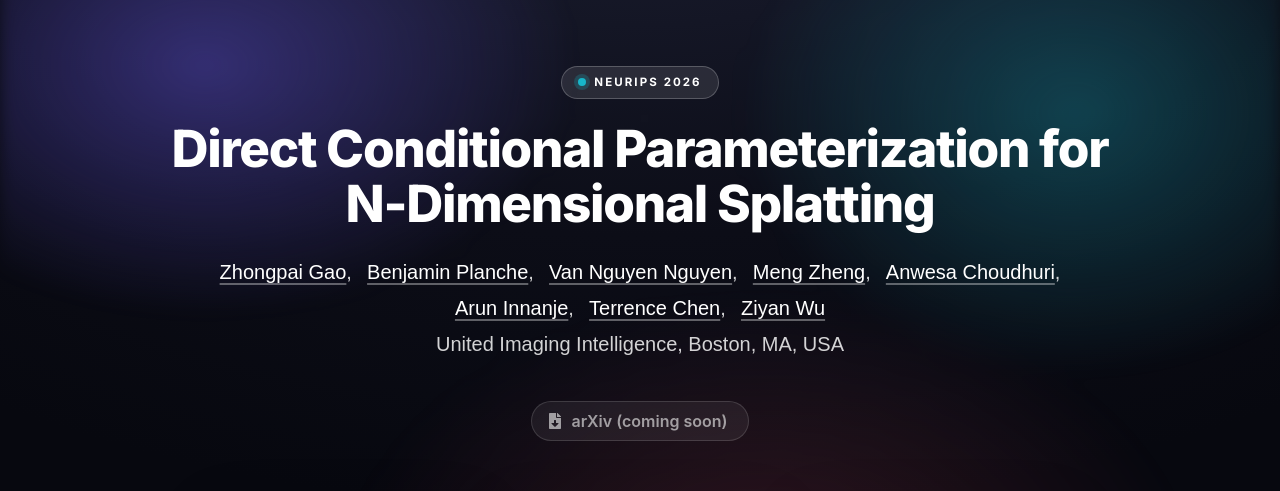
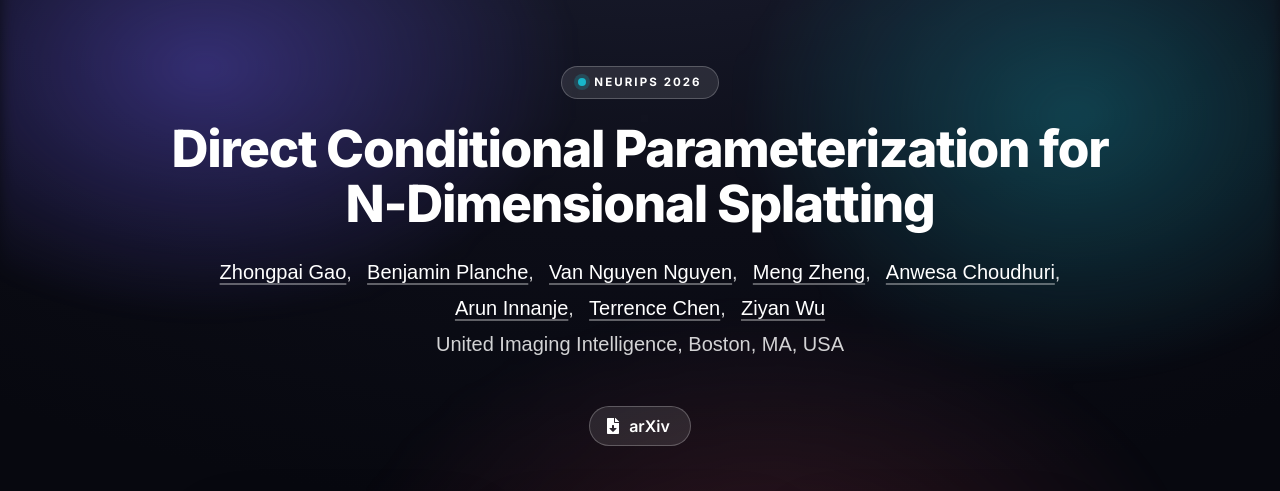
Before and after one commit to Gaozhongpai/dgs, a plain HTML site: page index.html in a window 1280 px wide. Shown: the part 66-557 px from the top of the page. Drawn offline with Linux system fonts and the light colour scheme; a web font is replaced by a local one.

Commit message:
Link published dGS paper on arXiv

```diff
--- a/index.html
+++ b/index.html
@@ -72,7 +72,6 @@
     .rfm-metrics td.c-type{text-align:left;font-weight:600;vertical-align:middle;background:#fff}
     .rfm-metrics td.c-name{text-align:left}
 
-    .nd-hero .button.is-static-soon{opacity:.6;cursor:default;pointer-events:none}
     @media (max-width:768px){.nd-stat .num.dg-speed-range{font-size:clamp(.95rem,4vw,1.45rem);white-space:nowrap}}
   </style>
 </head>
@@ -135,14 +134,13 @@
 
             <div class="column has-text-centered">
               <div class="publication-links">
-                <!-- Enable the arXiv link once the paper is publicly available. -->
                 <span class="link-block">
-                  <button type="button" class="external-link button is-normal is-rounded is-dark is-static-soon" disabled aria-label="arXiv paper coming soon">
+                  <a href="https://arxiv.org/abs/2610.22778" target="_blank" rel="noopener noreferrer" class="external-link button is-normal is-rounded is-dark" aria-label="Read the paper on arXiv">
                     <span class="icon">
                       <svg xmlns="http://www.w3.org/2000/svg" viewBox="0 0 384 512" width="1em" height="1em" fill="currentColor" aria-hidden="true"><path d="M224 136V0H24C10.7 0 0 10.7 0 24v464c0 13.3 10.7 24 24 24h336c13.3 0 24-10.7 24-24V160H248c-13.2 0-24-10.8-24-24zm76.45 211.36l-96.42 95.7c-6.65 6.61-17.39 6.61-24.04 0l-96.42-95.7C73.42 337.29 80.54 320 94.82 320H160v-80c0-8.84 7.16-16 16-16h32c8.84 0 16 7.16 16 16v80h65.18c14.28 0 21.4 17.29 10.27 27.36zM377 105L279.1 7c-4.5-4.5-10.6-7-17-7H256v128h128v-6.1c0-6.3-2.5-12.4-7-16.9z"/></svg>
                     </span>
-                    <span>arXiv (coming soon)</span>
-                  </button>
+                    <span>arXiv</span>
+                  </a>
                 </span>
               </div>
             </div>
@@ -506,7 +504,8 @@
   author    = {Gao, Zhongpai and Planche, Benjamin and Nguyen, Van Nguyen and Zheng, Meng and
                Choudhuri, Anwesa and Innanje, Arun and Chen, Terrence and Wu, Ziyan},
   booktitle = {Advances in Neural Information Processing Systems (NeurIPS)},
-  year      = {2026}
+  year      = {2026},
+  url       = {https://arxiv.org/abs/2610.22778}
 }</code></pre>
     </div>
   </section>
```
